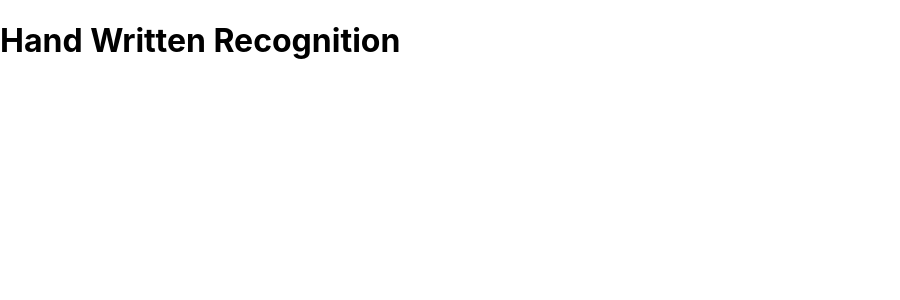
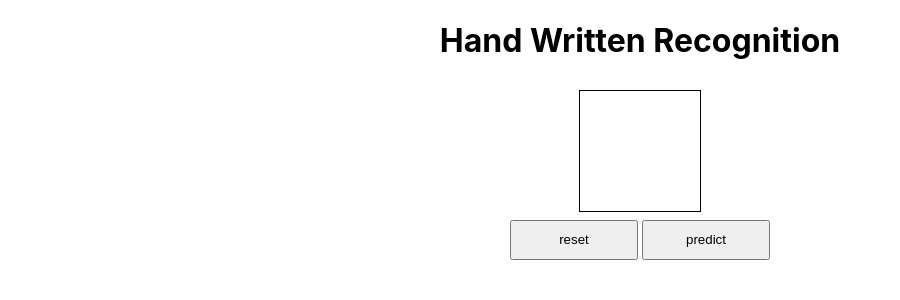
Before and after one commit to yu-s1127/hw_frontend, a React (Create React App) app: page / in a window 1280 px wide. Shown: the top 300 px of the page, without its empty margins (0-900 px from the left). Built offline with nearby package versions, Linux system fonts and the light colour scheme.

Commit message:
create canvas and button

```diff
--- a/package.json
+++ b/package.json
@@ -7,11 +7,11 @@
     "@testing-library/react": "^11.1.0",
     "@testing-library/user-event": "^12.1.10",
     "axios": "0.21.0",
-    "node-sass": "4.14.1",
     "react": "^17.0.1",
     "react-dom": "^17.0.1",
     "react-router-dom": "5.2.0",
     "react-scripts": "4.0.3",
+    "styled-components": "^5.2.1",
     "web-vitals": "^1.0.1"
   },
   "scripts": {
--- a/src/components/HandWritten.jsx
+++ b/src/components/HandWritten.jsx
@@ -1,11 +1,41 @@
 import React from 'react';
+import styled from 'styled-components';
 
 const HandWritten = () => {
+  const canvasWidth = 120;
+  const canvasHeight = 120;
+
   return (
-    <div>
+    <SContainer>
       <h1>Hand Written Recognition</h1>
-    </div>
+
+      <SCanvas width={canvasWidth} height={canvasHeight} />
+
+      <SButtonContainer>
+        <SButton>reset</SButton>
+        <SButton>predict</SButton>
+      </SButtonContainer>
+    </SContainer>
   );
 };
 
+const SCanvas = styled.canvas`
+  border: 1px solid black;
+`;
+const SButton = styled.button`
+  width: 10vw;
+  height: 5vh;
+`;
+const SContainer = styled.div`
+  display: grid;
+  justify-content: center;
+  justify-items: center;
+  grid-gap: 1vh;
+`;
+const SButtonContainer = styled.div`
+  button:first-child {
+    margin-right: 0.5vh;
+  }
+`;
+
 export default HandWritten;
```
Also changed, not shown: 1 other file (tests, documents, lock files or other folders).
